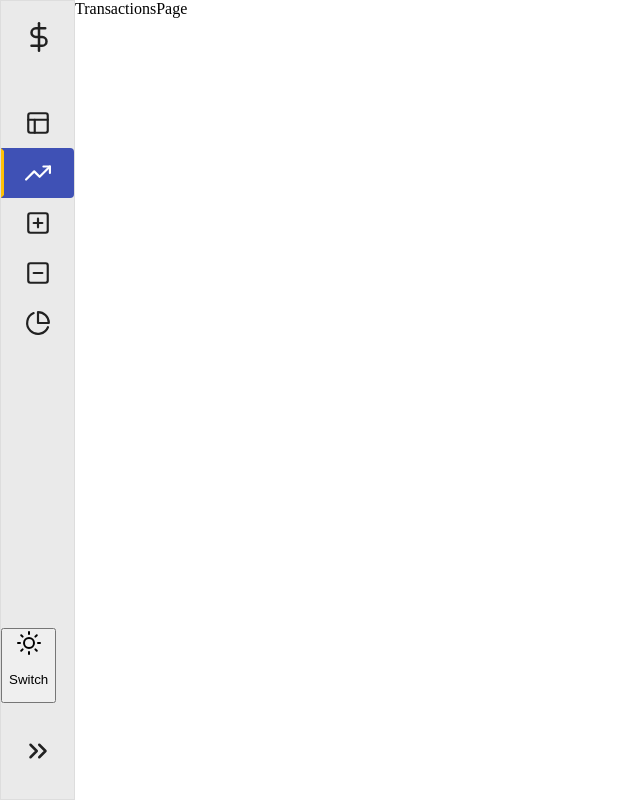
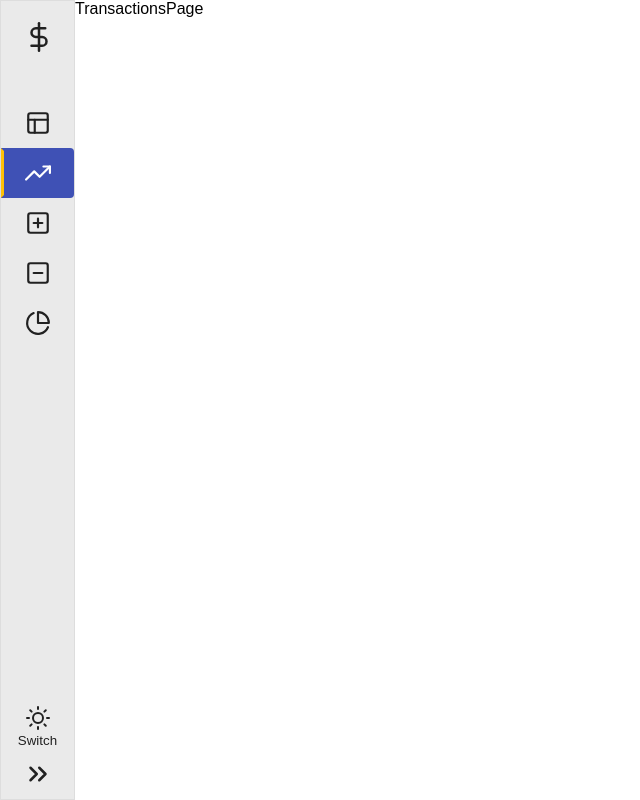
Before and after one commit to alexanderivanov2/budget-app, a React (Vite) app: page /transactions in a window 1280 px wide. Shown: the whole page, without its empty margins (0-640 px from the left). Built offline with nearby package versions, Linux system fonts and the light colour scheme.

Commit message:
add base styles

```diff
--- a/src/components/ui/ThemeToggle.tsx
+++ b/src/components/ui/ThemeToggle.tsx
@@ -13,7 +13,6 @@ const ThemeToggle: React.FC<Props> = ({ text }) => {
             {theme === 'light' ? <Sun size={24} /> : <Moon size={24} />}
             { text ? <p className='theme-switch-text'>{text}</p> : ''}
         </button>
-
     )
 }
 
--- a/src/styles/_base.scss
+++ b/src/styles/_base.scss
@@ -1,3 +1,9 @@
 *, *::before, *::after {
     box-sizing: border-box;
+    font-family:Arial, Helvetica, sans-serif;
 }
+
+p {
+    margin: 0;
+    padding: 0;
+}
--- a/src/styles/_layout.scss
+++ b/src/styles/_layout.scss
@@ -19,21 +19,6 @@ body {
     &--mobile {
         height: 100%;
         min-height: 100vh;
-    }
-
-    .sidebar {
-        background-color: var(--color-surface);
-        transition: max-width .5s ease-out, flex-basis .5s ease-out;
-
-        &-close {
-            max-width: 50px;
-            flex: 1 1 5%;
-        }
-
-        &-open {
-            flex: 1 1 15%;
-            max-width: 250px;
-        }
     }
 
     .dashboard,
@@ -64,3 +49,14 @@ body {
         }
     }
 }
+
+.sidebar-theme-switch {
+    width: 100%;
+
+    .theme-switch {
+        width: 100%;
+        background-color: transparent;
+        border: none;
+        color: var(--color-text-primary);
+    }
+}
```
